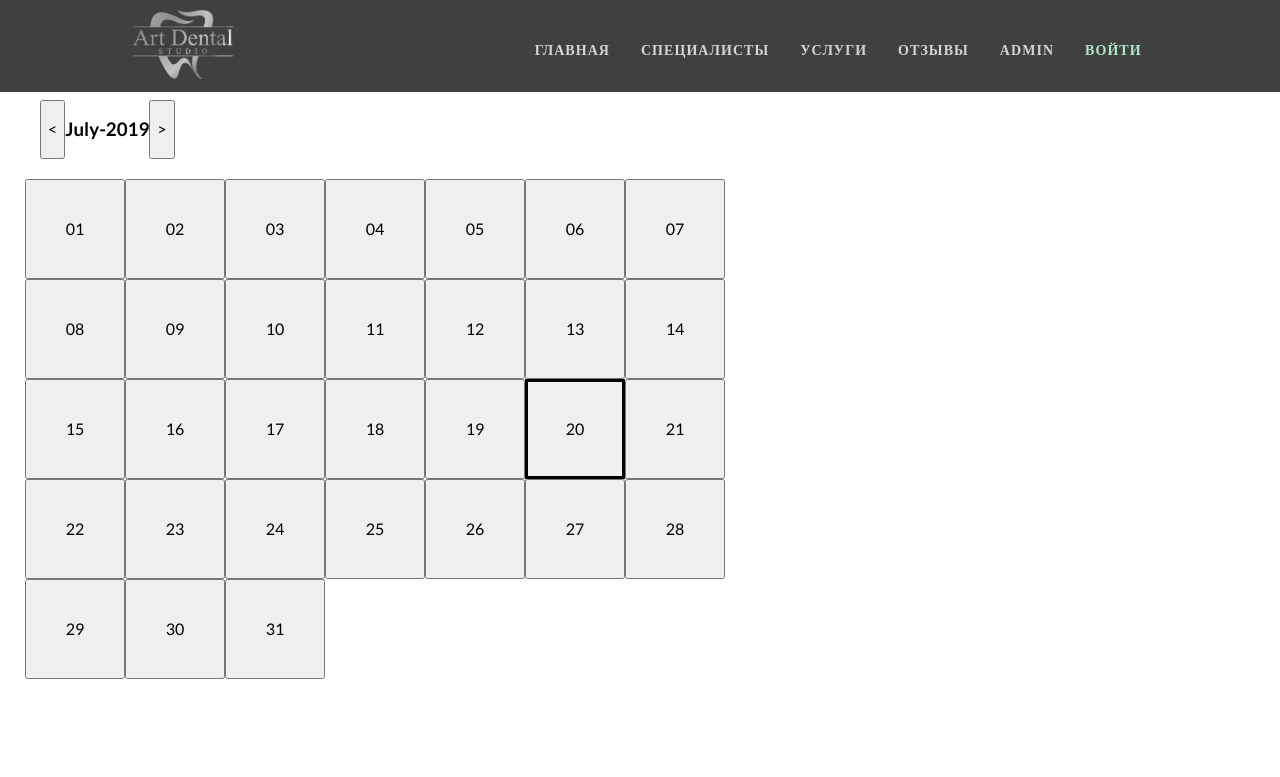
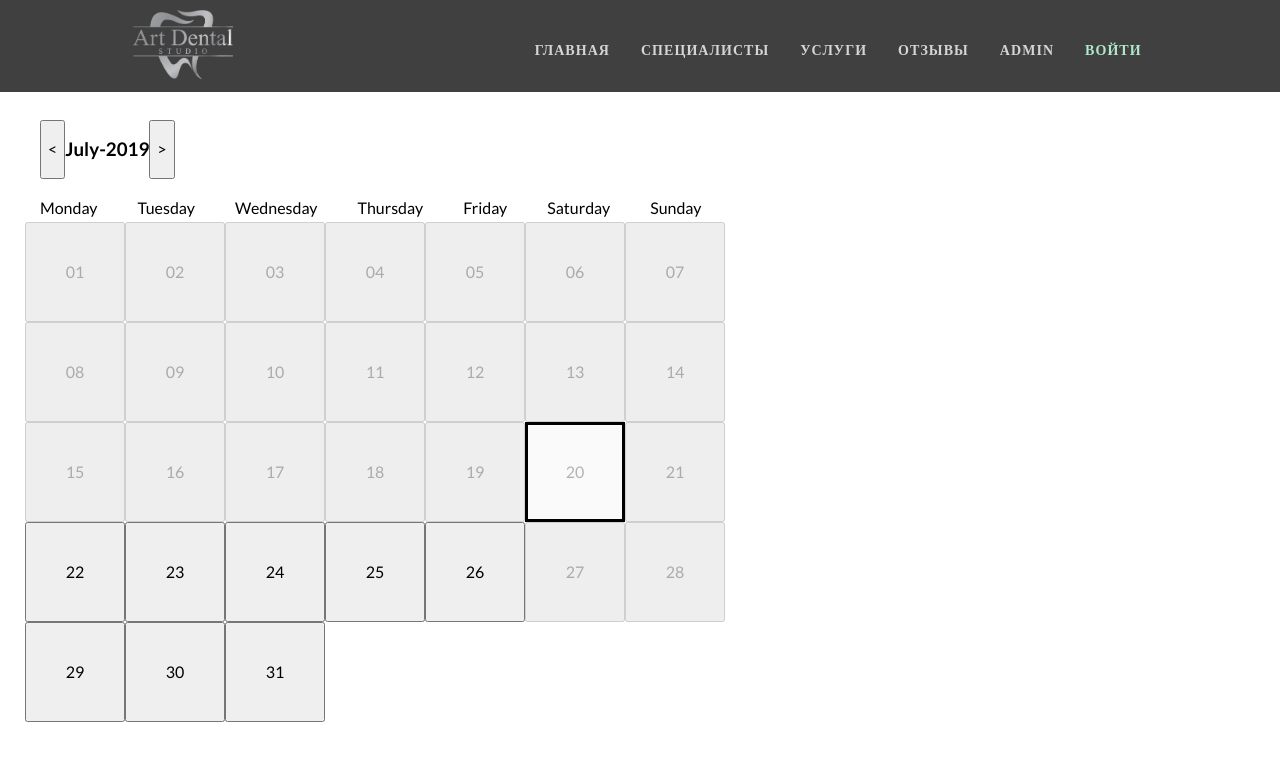
Before and after one commit to FunkyWarrior/A_level_group_project_CLINIC, a React (Create React App) app: page /reviews in a window 1280 px wide. Shown: the top 777 px of the page. Built offline with nearby package versions, Linux system fonts and the light colour scheme; no server answers.

Commit message:
reworked calendar v2.0

```diff
--- a/src/components/Calendar.js
+++ b/src/components/Calendar.js
@@ -9,8 +9,6 @@ export class Calendar extends Component {
 
 
     setDate = (e) => {
-        console.log(moment().format('YYYY-MM-DD') === moment(24).format('YYYY-MM-DD'))
-        console.log(moment().format('YYYY-MM-DD'))
         console.log(moment(e.target.id).format('YYYY-MM-DD'))
         // console.log(this.props.doctors[0].shedule.find(el => el.data === e.target.id) ? this.props.doctors[0].shedule.find(el => el.data === e.target.id)._id : 'No such shedule')
 
@@ -18,37 +16,54 @@ export class Calendar extends Component {
 
 
     render() {
+        moment.locale('ru', {
+            week : {
+                dow:1
+            }
+        });
         const {doctors}=this.props
         const {current} = this.state
         const daysArray = []
         for (let x=1; x <= current.daysInMonth();x++){
-            daysArray.push(x)
+            daysArray.push(current.date(x).format('YYYY-MM-DD'))
         }
-        for (let x=1; x < current.startOf('month').weekday();x++){
-            console.log(current.add(x,"days").format('dddd'))
+        const prevMonth = moment(current).subtract(1,'months')
+        const startDay = current.startOf('month').day() === 0 ? 7 : current.startOf('month').day()
+        for (let x=1; x < startDay ;x++){
+            daysArray.unshift(prevMonth.endOf('month').subtract(x-1,'days').format('YYYY-MM-DD'))
         }
-        console.log(current.startOf('month').weekday())
         return (
-            <div style={{margin:"100px 20px"}}>
+            <div style={{display:'flex',flexDirection:'column',margin:"100px 20px"}}>
                 <div style={{display:'flex',margin:'20px'}}>
-                    <button onClick={() => this.setState({current:current.add(-1,"month")})}>{'<'}</button>
-                    <h3>{moment(current).format('MMMM-YYYY')}</h3>
+                    <button onClick={() => this.setState({current:current.subtract(1,"month")})}>{'<'}</button>
+                    <h3>{current.format('MMMM-YYYY')}</h3>
                     <button onClick={() => this.setState({current:current.add(1,"month")})}>{'>'}</button>
                 </div>
+                <div style={{display:'flex',}}>
+                    {moment.weekdays(true).map(el => (
+                            <p key={el} style={{margin:'0 20px'}}>{el}</p>
+                    ))}
+                </div>
                 <div  style={{display:'flex',flexWrap:'wrap',maxWidth:'700px',margin:'5px'}}>
+
                     {daysArray.map(el => (
                         <button
                             key={el}
-                            id={current.date(el).format('YYYY-MM-DD')}
+                            id={el}
+                            disabled={
+                                moment(el).format('YYYY-MM-DD') < moment().format('YYYY-MM-DD')
+                                || (moment(el).day()===6)
+                                || (moment(el).day()===0)
+                            }
                             style={{
                                 height:'100px',
                                 width:'100px',
-                                backgroundColor:doctors[0] ? doctors[0].shedule.find(el => el.data === current.date(el).format('YYYY-MM-DD')) ? "lightgreen" : "coral" : null,
-                                border:moment().format('YYYY-MM-DD') ===  current.date(el).format('YYYY-MM-DD') ? "3px solid black" : null
+                                backgroundColor:doctors[0] ? doctors[0].shedule.find(item => item.data === el) ? "lightgreen" : "coral" : null,
+                                border:moment().format('YYYY-MM-DD') ===  moment(el).format('YYYY-MM-DD') ? "3px solid black" : null
                             }}
                             onClick={this.setDate}
                         >
-                            {current.date(el).format('DD')}
+                            {moment(el).format('DD')}
                         </button>
                     ))}
                 </div>
```
